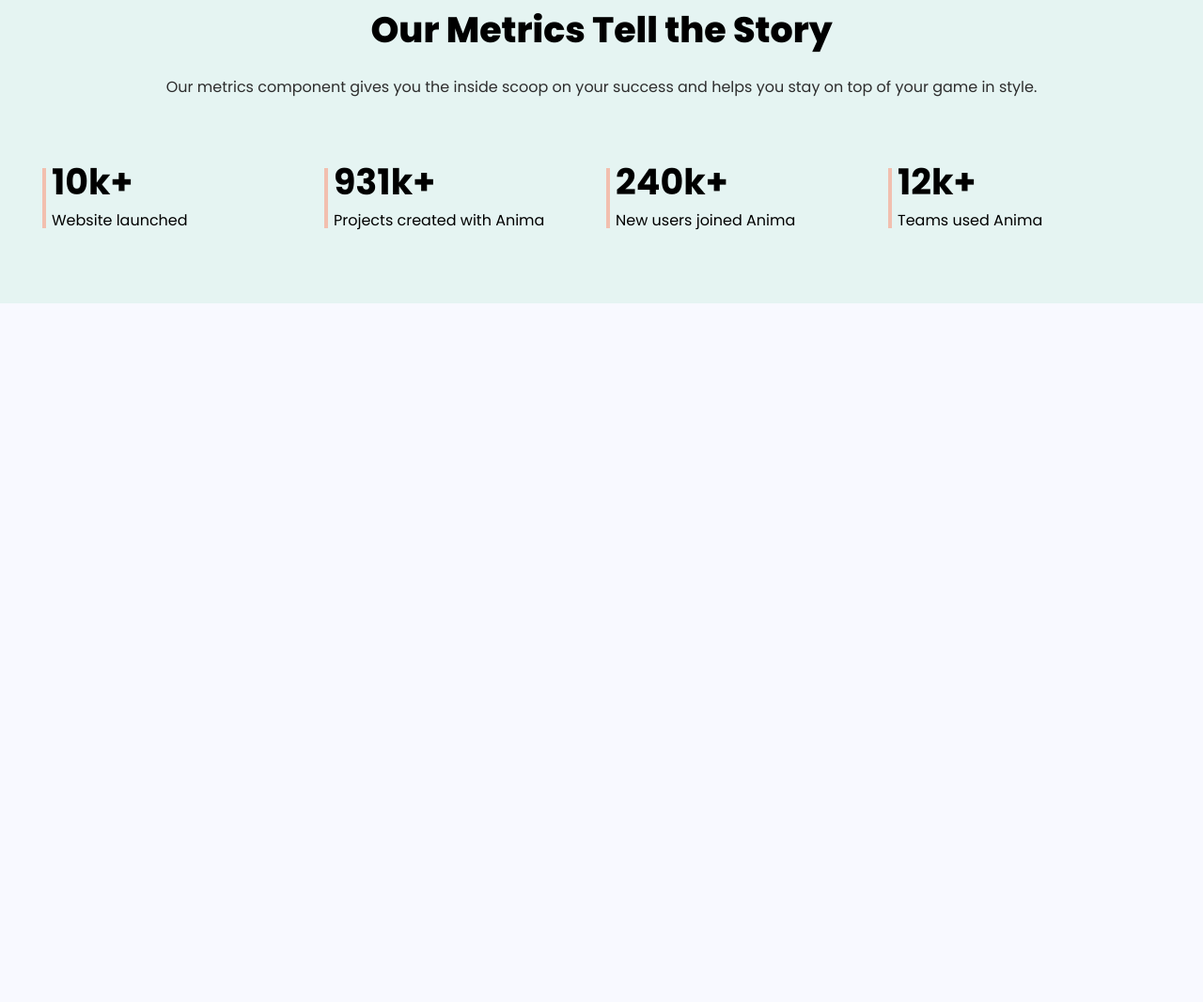
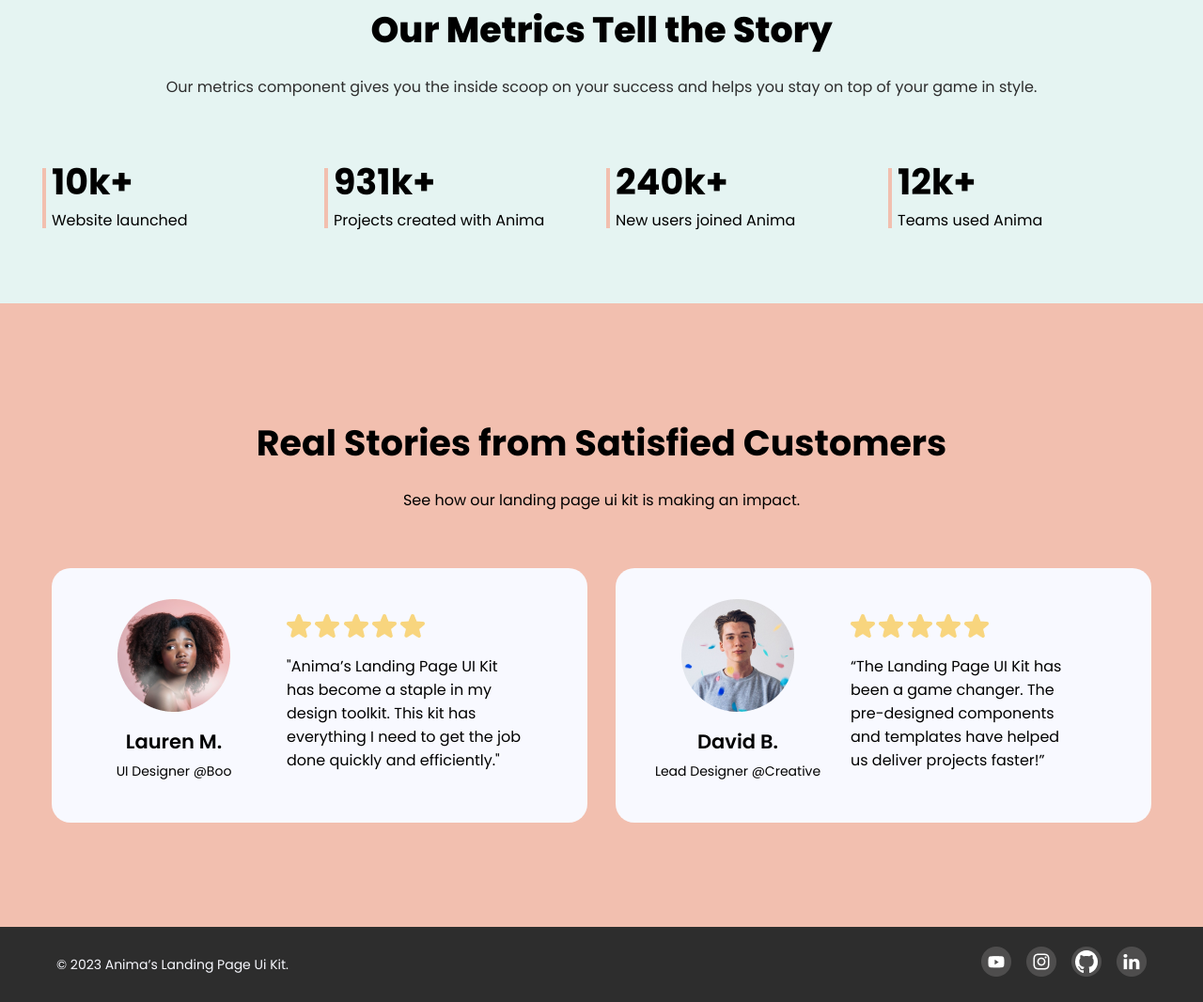
Before and after one commit to Damiro3017/damiro3017.github.io, a plain HTML site: page index.html in a window 1280 px wide. Shown: the part 2537-3604 px from the top of the page at 94% size. Before the commit the page ends 2860 px from the top, so only its background shows below. Drawn offline with Linux system fonts and the light colour scheme.

Commit message:
Se agrega comments section y footer section

```diff
--- a/index.html
+++ b/index.html
@@ -135,7 +135,68 @@
                 </div>
             </article>
         </section>
+
+        <section class="comments-section">
+            <header class="comments-section-title">
+                <h2>Real Stories from Satisfied Customers</h2>
+                <p>See how our landing page ui kit is making an impact.</p>
+            </header>
+
+            <article class="comments-cards">
+                <div class="comments-cards-info">
+                    <div class="user">
+                        <img src="./assets/photo-user-1.png" alt="Woman">
+                        <h4>Lauren M.</h4>
+                        <p>UI Designer @Boo</p>
+                    </div>
+                    <div class="user-info">
+                        <div class="quality-stars">
+                            <img src="./assets/Star-Icon.png" alt="Star-Icon">
+                            <img src="./assets/Star-Icon.png" alt="Star-Icon">
+                            <img src="./assets/Star-Icon.png" alt="Star-Icon">
+                            <img src="./assets/Star-Icon.png" alt="Star-Icon">
+                            <img src="./assets/Star-Icon.png" alt="Star-Icon">
+                        </div>
+                        <p>"Anima’s Landing Page UI Kit has become a staple in my design toolkit. This kit has
+                            everything I need to get the job done quickly and efficiently."</p>
+                    </div>
+                </div>
+
+                <div class="comments-cards-info">
+                    <div class="user">
+                        <img src="./assets/photo-user-2.png" alt="Men">
+                        <h4>David B.</h4>
+                        <p>Lead Designer @Creative</p>
+                    </div>
+                    <div class="user-info">
+                        <div class="quality-stars">
+                            <img src="./assets/Star-Icon.png" alt="Star-Icon">
+                            <img src="./assets/Star-Icon.png" alt="Star-Icon">
+                            <img src="./assets/Star-Icon.png" alt="Star-Icon">
+                            <img src="./assets/Star-Icon.png" alt="Star-Icon">
+                            <img src="./assets/Star-Icon.png" alt="Star-Icon">
+                        </div>
+                        <p>“The Landing Page UI Kit has been a game changer. The pre-designed components and templates
+                            have helped us deliver projects faster!”</p>
+                    </div>
+                </div>
+            </article>
+        </section>
     </main>
+
+    <footer class="footer">
+        <p>© 2023 Anima’s Landing Page Ui Kit.</p>
+        <div class="footer-links">
+            <a href="http://" target="_blank" rel="noopener noreferrer"><img src="./assets/Social-Icons.png"
+                    alt="Youtube Logo"></a>
+            <a href="http://" target="_blank" rel="noopener noreferrer"><img src="./assets/Social-Icons-1.png"
+                    alt="Instagram Logo"></a>
+            <a href="http://" target="_blank" rel="noopener noreferrer"><img src="./assets/Social-Icons-2.png"
+                    alt="GitHub Logo"></a>
+            <a href="http://" target="_blank" rel="noopener noreferrer"><img src="./assets/Social-Icons-3.png"
+                    alt="Linkedin Logo"></a>
+        </div>
+    </footer>
 
 </body>
 
--- a/styles/styles.css
+++ b/styles/styles.css
@@ -351,3 +351,117 @@
   font-size: 16px;
   font-weight: normal;
 }
+
+/* COMMENTS SECTION */
+
+.comments-section {
+  width: 100%;
+  height: 664px;
+  padding: 120px 55px;
+  background-color: var(--mandys-pink-color);
+}
+
+.comments-section-title {
+  text-align: center;
+}
+
+.comments-section-title h2 {
+  font-size: 38px;
+  font-weight: bold;
+}
+
+.comments-section-title p {
+  font-size: 16px;
+  font-weight: normal;
+  margin-top: 20px;
+}
+
+.comments-cards {
+  display: flex;
+  justify-content: center;
+  align-items: center;
+  margin-top: 60px;
+  gap: 30px;
+}
+
+.comments-cards-info {
+  display: flex;
+  width: 570px;
+  height: 271px;
+  padding: 40px;
+  background-color: var(--zircon-color);
+  border-radius: 20px;
+  gap: 30px;
+}
+
+.user {
+  display: flex;
+  align-items: center;
+  justify-content: center;
+  flex-direction: column;
+
+  width: 180px;
+  height: 180px;
+}
+
+.user img {
+  width: 120px;
+  height: 120px;
+}
+
+.user h4 {
+  font-size: 21px;
+  font-weight: 600;
+  margin-top: 16px;
+}
+
+.user p {
+  font-size: 14px;
+  font-weight: normal;
+  margin-top: 6px;
+}
+
+.user-info {
+  display: flex;
+  justify-content: center;
+  align-items: left;
+  flex-direction: column;
+
+  width: 280px;
+  height: 145px;
+  padding: 30px 0;
+  margin-top: 20px;
+}
+
+.user-info p {
+  margin-top: 10px;
+  text-wrap: balance;
+}
+
+/* FOOTER SECTION */
+
+.footer {
+  display: flex;
+  align-items: center;
+  justify-content: space-between;
+
+  width: 100%;
+  height: 80px;
+  padding: 24px 60px;
+  background-color: var(--mine-shaft-color);
+  color: var(--zircon-color);
+  font-size: 14px;
+  font-weight: normal;
+}
+
+.footer-links {
+  display: flex;
+  align-items: center;
+  justify-content: center;
+  gap: 16px;
+}
+
+.footer-links img {
+  width: 32px;
+  height: 32px;
+}
```
Also changed, not shown: assets/Social-Icons-1.png (added), assets/Social-Icons-2.png (added), assets/Social-Icons-3.png (added), assets/Social-Icons.png (added), assets/Star-Icon.png (added), assets/photo-user-1.png (added), assets/photo-user-2.png (added).
